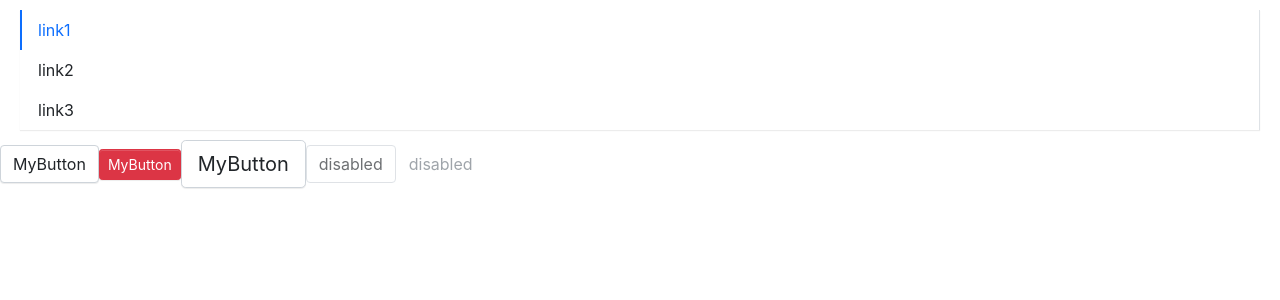
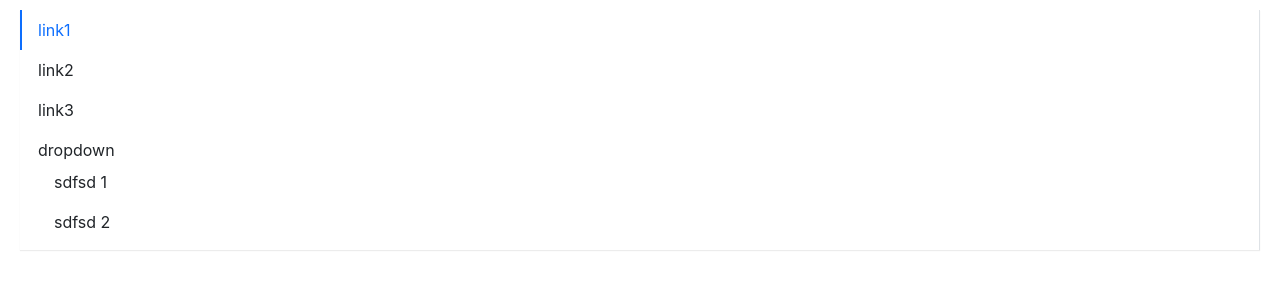
Before and after one commit to cym2050/hummer-ui, a React (Create React App) app: page / in a window 1280 px wide. Shown: the top 300 px of the page. Built offline with nearby package versions, Linux system fonts and the light colour scheme.

Commit message:
添加下拉菜单

```diff
--- a/src/App.tsx
+++ b/src/App.tsx
@@ -2,30 +2,30 @@
 import Button, { ButtonType, ButtonSize } from './components/Button/button'
 import Menu from './components/Menu/menu'
 import MenuItem from './components/Menu/menuItem'
-
+import SubMenu from './components/Menu/subMenu'
 function App() {
   return (
     <div className="App">
       <header className="App-header">
         <Menu mode='vertical'>
-            <MenuItem index={0} disabled>
+            <MenuItem disabled>
               link1
             </MenuItem>
-            <MenuItem index={1}>
+            <MenuItem>
               link2
             </MenuItem>
-            <MenuItem index={2}>
+            <MenuItem>
               link3
             </MenuItem>
+            <SubMenu title='dropdown'>
+              <MenuItem>
+                sdfsd 1
+              </MenuItem>
+              <MenuItem>
+                sdfsd 2
+              </MenuItem>
+            </SubMenu>
         </Menu>
-
-
-        <Button>MyButton</Button>
-        <Button size={ButtonSize.Small} btnType={ButtonType.Danger}>MyButton</Button>
-        <Button size={ButtonSize.Large}>MyButton</Button>
-        <Button disabled>disabled</Button>
-        <Button btnType={ButtonType.Link} href='www.baidu.com' disabled>disabled</Button>
-
       </header>
     </div>
   );
--- a/src/components/Menu/_style.scss
+++ b/src/components/Menu/_style.scss
@@ -25,6 +25,67 @@
   }
 }
 
+.submenu-item {
+  position: relative;
+  .submenu-title {
+    display: flex;
+    align-items: center;
+  }
+  .arrow-icon {
+    transition: transform .25s ease-in-out;
+    margin-left: 3px;
+  }
+  &:hover {
+    .arrow-icon {
+      transform: rotate(180deg);
+    }
+  }
+}
+.is-vertical {
+  .arrow-icon {
+    transform: rotate(0deg) !important;
+  }
+}
+.is-vertical.is-opened {
+  .arrow-icon {
+    transform: rotate(180deg) !important;
+  }
+}
+.submenu {
+  //display: none;
+  list-style:none;
+  padding-left: 0;
+  white-space: nowrap;
+  //transition: $menu-transition;
+  .menu-item {
+    padding: $menu-item-padding-y $menu-item-padding-x;
+    cursor: pointer;
+    transition: $menu-transition;
+    color: $body-color;
+    &.is-active, &:hover {
+      color: $menu-item-active-color !important;
+    }
+  }
+}
+.submenu.menu-opened {
+  //display: block;
+}
+
+.menu-horizontal {
+  >.menu-item {
+    border-bottom: $menu-item-active-border-width solid transparent;
+  }
+  .submenu {
+    position: absolute;
+    background: $white;
+    z-index: 100;
+    top: calc(100% + 8px);
+    left: 0;
+    border: $menu-border-width solid $menu-border-color;
+    box-shadow: $submenu-box-shadow;
+  }
+}
+
 .menu-vertical {
   flex-direction: column;
   border-bottom: 0px;
--- a/src/components/Menu/menu.tsx
+++ b/src/components/Menu/menu.tsx
@@ -23,7 +23,8 @@
   const { className, mode, style, children, defaultIndex, onSelect } = props
   const [ currentActive, setActive ] = useState(defaultIndex)
   const classes = classNames('menu', className, {
-    'menu-vertical': mode === 'vertical'
+    'menu-vertical': mode === 'vertical',
+    'menu-horizontal': mode !== 'vertical'
   })
   const handleClick = (index: number) => {
     setActive(index)
@@ -40,7 +41,7 @@
     return React.Children.map(children, (child, index) => {
       const childElement = child as React.FunctionComponentElement<MenuItemProps>
       const { displayName } = childElement.type
-      if ( displayName === 'MenuItem') {
+      if ( displayName === 'MenuItem' || 'submenu') {
         // return child
         return React.cloneElement(childElement, { index })
       } else {
--- /dev/null
+++ b/src/components/Menu/subMenu.tsx
@@ -0,0 +1,45 @@
+import React, { createContext, useState, useContext, FunctionComponentElement } from 'react'
+import classNames from 'classnames'
+import { MenuContext } from './menu'
+import { MenuItemProps } from './menuItem'
+import { error } from 'console'
+
+export interface SubMenuPops {
+  index?: number;
+  title: string;
+  className?: string;
+}
+
+const SubMenu: React.FC<SubMenuPops> = (props) => {
+  const { index, title, className, children } = props
+  const context = useContext(MenuContext)
+  const classes = classNames('menu-item submenu-item', className, {
+     'is-active': context.index === index
+  })
+  const renderChildren = () => {
+    const childComponent = React.Children.map(children, (child, i) => {
+      const childElement = child as FunctionComponentElement<MenuItemProps>
+      if (childElement.type.displayName === 'MenuItem') {
+        return childElement
+      } else {
+        console.error('warning: SubMenu has a child which is not a MenuItem')
+      }
+    })
+    return (
+      <ul className='submenu'>
+        {childComponent}
+      </ul>
+    )
+  }
+  return (
+    <li key={index} className={classes}>
+      <div>
+        {title}
+      </div>
+      {renderChildren()}
+    </li>
+  )
+}
+
+SubMenu.displayName = 'submenu'
+export default SubMenu
```
